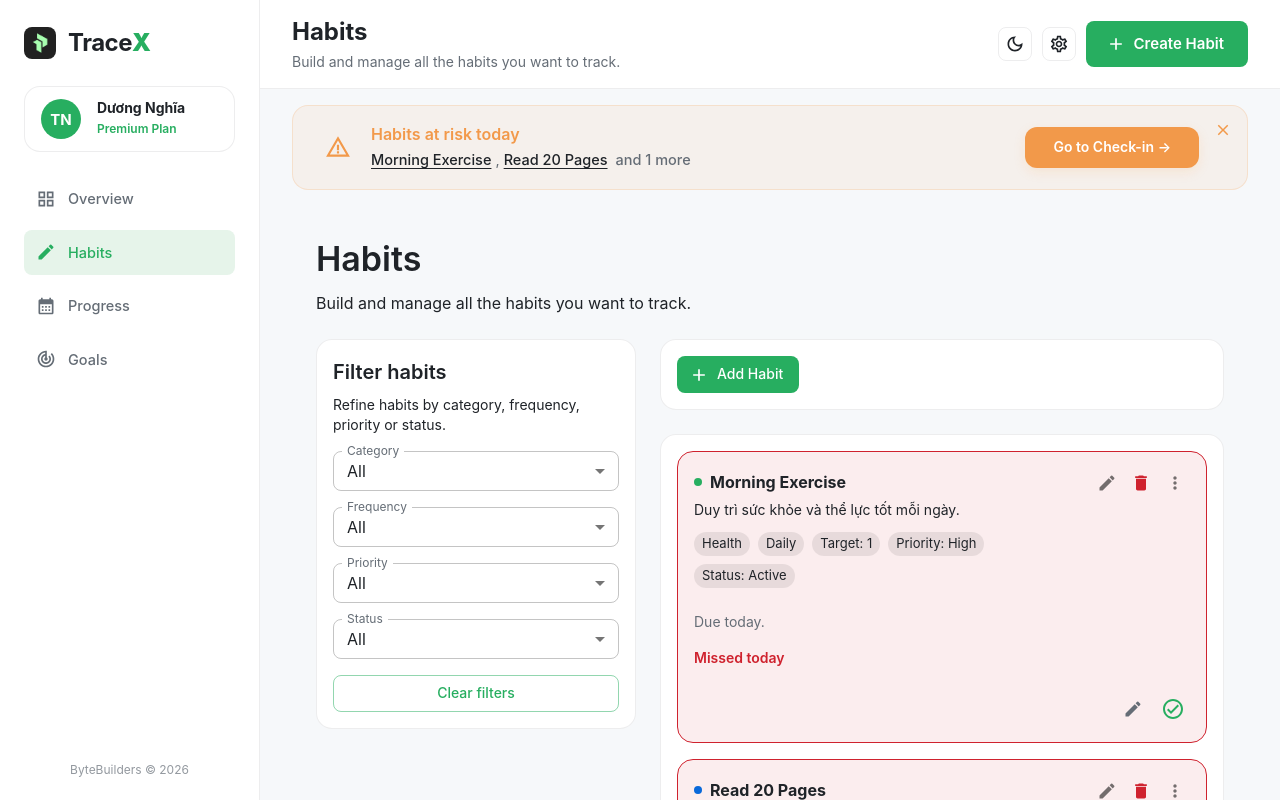
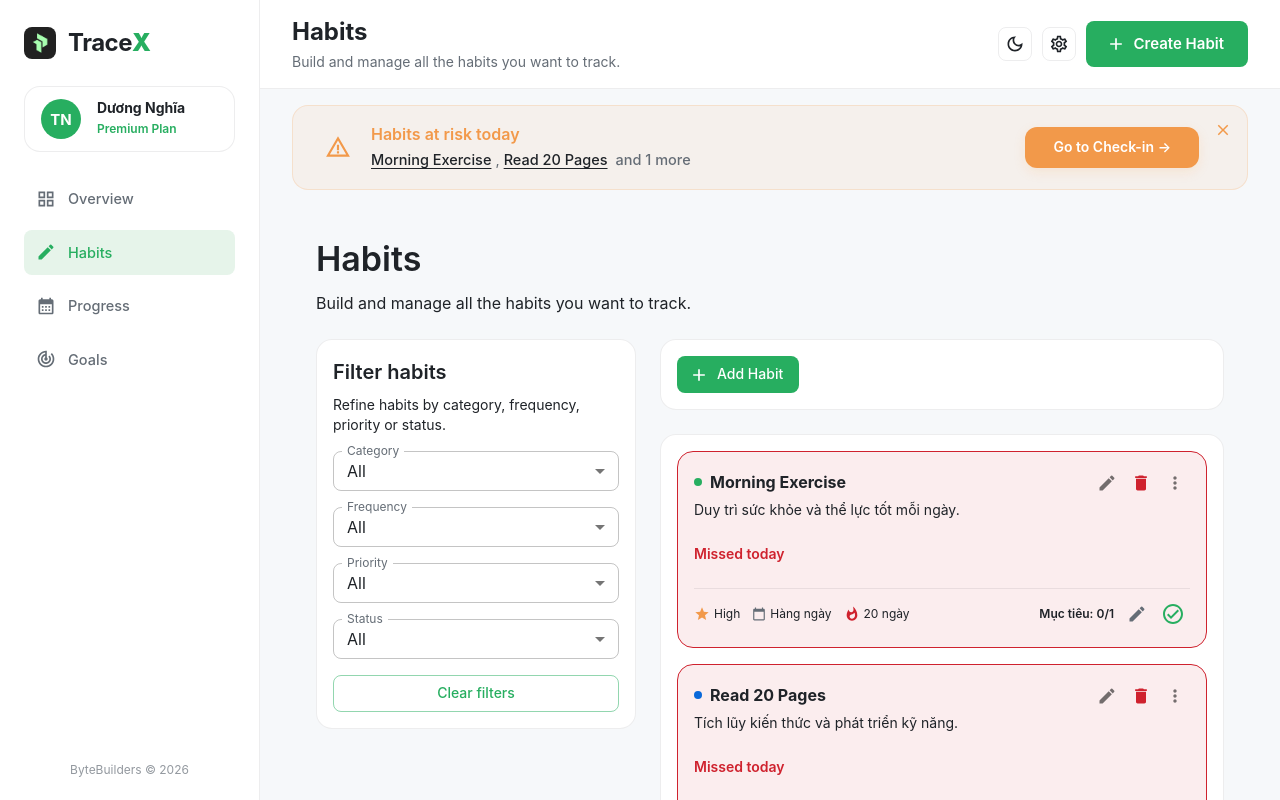
Before and after one commit to NghiaDPTWorkk/habit-hub, a React (Vite) app in the folder fe/: page /habits in a window 1280 px wide. Built offline with nearby package versions, Linux system fonts and the light colour scheme.

Commit message:
refactor(ui): HH-97 - add icons to card footer #97

```diff
--- a/fe/src/features/habits/components/HabitCard.tsx
+++ b/fe/src/features/habits/components/HabitCard.tsx
@@ -1,5 +1,4 @@
 import { type FC } from 'react'
-import Chip from '@mui/material/Chip'
 import { useTheme, alpha } from '@mui/material/styles'
 import { Box, Typography, IconButton } from '@/components/ui'
 import { Icons } from '@/components/ui/icons'
@@ -8,7 +7,11 @@ import { HabitOverflowMenu, type HabitOverflowMenuItem } from './HabitOverflowMe
 import { useCheckinStore } from '@/features/checkins/hooks/useCheckinStore'
 import CheckCircleIcon from '@mui/icons-material/CheckCircle'
 import CheckCircleOutlineIcon from '@mui/icons-material/CheckCircleOutlined'
+import StarIcon from '@mui/icons-material/Star'
+import CalendarTodayIcon from '@mui/icons-material/CalendarToday'
 import type { Habit } from '@/types'
+
+const SHORT_WEEK_DAYS = ['CN', 'T2', 'T3', 'T4', 'T5', 'T6', 'T7']
 
 const CATEGORY_COLORS: Record<string, string> = {
   Health: 'success.main',
@@ -60,12 +63,9 @@ const CARD_TEXTS = {
   save: 'Save',
 }
 
-const WEEK_DAYS = ['Sunday', 'Monday', 'Tuesday', 'Wednesday', 'Thursday', 'Friday', 'Saturday']
-
-const WEEK_DAYS_MAP = WEEK_DAYS.map((label, index) => ({
-  value: index,
-  label,
-}))
+const TEXT_ACCUMULATED_DAYS = ' ngày'
+const TEXT_TARGET_PREFIX = 'Mục tiêu: '
+const TEXT_SLASH = '/'
 
 export interface HabitCardProps {
   habit: Habit
@@ -87,11 +87,16 @@ export const HabitCard: FC<HabitCardProps> = ({
   onArchive,
 }) => {
   const theme = useTheme()
-  const { incrementCount, getCheckinByHabitAndDate, today } = useCheckinStore()
+  const { incrementCount, getCheckinByHabitAndDate, today, checkins } = useCheckinStore()
   const currentCheckin = getCheckinByHabitAndDate(habit.id, today) || todayCheckin
   const completedCount = currentCheckin?.completedCount ?? 0
-  const dueToday =
-    habit.frequency === 'Daily' || (habit.specificDays?.includes(new Date().getDay()) ?? false)
+  const accumulatedCount = Object.values(checkins || {}).filter(
+    (c) => c.habitId === habit.id && c.completedCount > 0
+  ).length
+  const scheduledText =
+    habit.frequency === 'Daily'
+      ? 'Hàng ngày'
+      : habit.specificDays?.map((d) => SHORT_WEEK_DAYS[d]).join(', ') || ''
   const nextStatusAction =
     habit.status === 'Paused'
       ? CARD_TEXTS.resume
@@ -169,19 +174,9 @@ export const HabitCard: FC<HabitCardProps> = ({
                 {habit.name}
               </Typography>
             </Box>
-            <Typography variant="body2" color="text.secondary" sx={{ mb: 1.5, display: 'block' }}>
+            <Typography variant="body2" color="text.secondary" sx={{ mb: 1, display: 'block' }}>
               {getHabitDescription(habit.category)}
             </Typography>
-            <Box sx={{ display: 'flex', flexWrap: 'wrap', gap: 1, mb: 1 }}>
-              <Chip label={habit.category} size="small" />
-              <Chip
-                label={habit.frequency === 'Daily' ? CARD_TEXTS.daily : CARD_TEXTS.specificDays}
-                size="small"
-              />
-              <Chip label={`${CARD_TEXTS.targetLabel} ${habit.targetPerDay}`} size="small" />
-              <Chip label={`${CARD_TEXTS.priorityLabel} ${habit.priority}`} size="small" />
-              <Chip label={`${CARD_TEXTS.statusLabel} ${habit.status}`} size="small" />
-            </Box>
           </Box>
           <Box sx={{ display: 'flex', gap: 0.5, alignItems: 'center' }}>
             <IconButton size="small" onClick={() => onEdit(habit)} aria-label="Edit habit">
@@ -198,37 +193,6 @@ export const HabitCard: FC<HabitCardProps> = ({
             <HabitOverflowMenu items={menuItems} />
           </Box>
         </Box>
-        {habit.frequency === 'Specific' && habit.specificDays?.length ? (
-          <Box
-            component="p"
-            sx={{
-              ...theme.typography.body2,
-              color: theme.palette.text.secondary,
-              mb: 1,
-              margin: 0,
-            }}
-          >
-            {CARD_TEXTS.scheduled}{' '}
-            {habit.specificDays
-              .map((day) => WEEK_DAYS_MAP.find((item) => item.value === day)?.label)
-              .filter(Boolean)
-              .join(', ')}
-            {CARD_TEXTS.dot}
-          </Box>
-        ) : null}
-        {dueToday && (
-          <Box
-            component="p"
-            sx={{
-              ...theme.typography.body2,
-              color: theme.palette.text.secondary,
-              mb: 0.5,
-              margin: 0,
-            }}
-          >
-            {CARD_TEXTS.dueToday}
-          </Box>
-        )}
         {isMissed && (
           <Box
             component="p"
@@ -243,23 +207,44 @@ export const HabitCard: FC<HabitCardProps> = ({
             {CARD_TEXTS.missed}
           </Box>
         )}
-        {todayCheckin && !isMissed && dueToday && (
-          <Box
-            component="p"
-            sx={{
-              ...theme.typography.body2,
-              color: theme.palette.success.main,
-              mb: 0.5,
-              margin: 0,
-            }}
-          >
-            {CARD_TEXTS.completed} {todayCheckin.completedCount} {CARD_TEXTS.slash}{' '}
-            {habit.targetPerDay} {CARD_TEXTS.today}
+        <Box
+          sx={{
+            display: 'flex',
+            justifyContent: 'space-between',
+            alignItems: 'center',
+            mt: 1,
+            pt: 1,
+            borderTop: `1px solid ${theme.palette.divider}`,
+          }}
+        >
+          <Box sx={{ display: 'flex', gap: 1.5, flexWrap: 'wrap', alignItems: 'center' }}>
+            <Box sx={{ display: 'flex', alignItems: 'center', gap: 0.5 }}>
+              <StarIcon sx={{ fontSize: 16, color: 'warning.main' }} />
+              <Typography variant="caption" color="text.secondary">
+                {habit.priority}
+              </Typography>
+            </Box>
+            <Box sx={{ display: 'flex', alignItems: 'center', gap: 0.5 }}>
+              <CalendarTodayIcon sx={{ fontSize: 14, color: 'text.secondary' }} />
+              <Typography variant="caption" color="text.secondary">
+                {scheduledText}
+              </Typography>
+            </Box>
+            <Box sx={{ display: 'flex', alignItems: 'center', gap: 0.5 }}>
+              <Icons.Whatshot sx={{ fontSize: 16, color: 'error.main' }} />
+              <Typography variant="caption" color="text.secondary">
+                {accumulatedCount}
+                {TEXT_ACCUMULATED_DAYS}
+              </Typography>
+            </Box>
           </Box>
-        )}
-        <Box sx={{ display: 'flex', justifyContent: 'space-between', alignItems: 'center', mt: 1 }}>
-          <Box />
-          <Box sx={{ display: 'flex', gap: 1, alignItems: 'center' }}>
+          <Box sx={{ display: 'flex', gap: 0.5, alignItems: 'center' }}>
+            <Typography variant="caption" color="text.secondary" sx={{ fontWeight: 600, mr: 0.5 }}>
+              {TEXT_TARGET_PREFIX}
+              {completedCount}
+              {TEXT_SLASH}
+              {habit.targetPerDay}
+            </Typography>
             <IconButton
               onClick={() => onEdit(habit)}
               aria-label="Edit habit"
```
